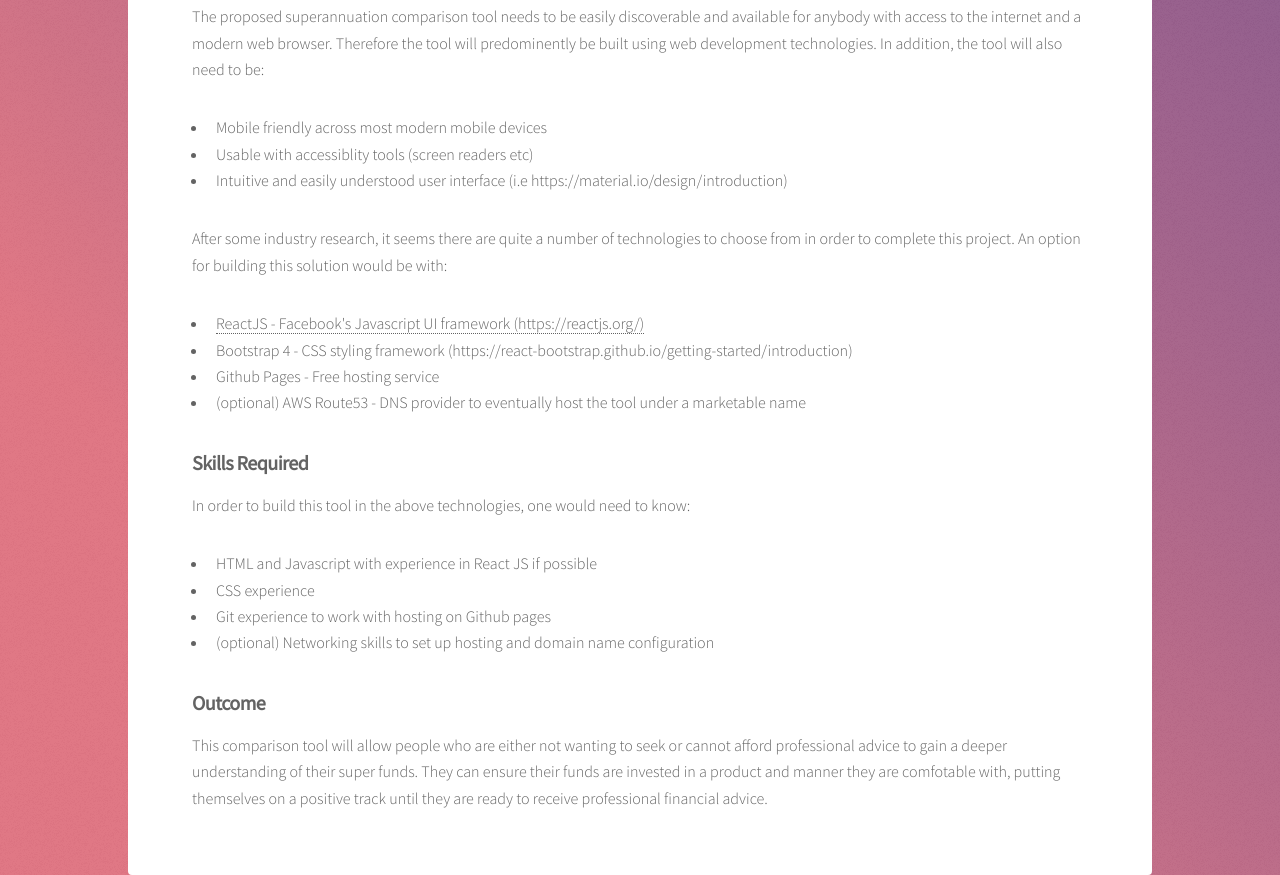
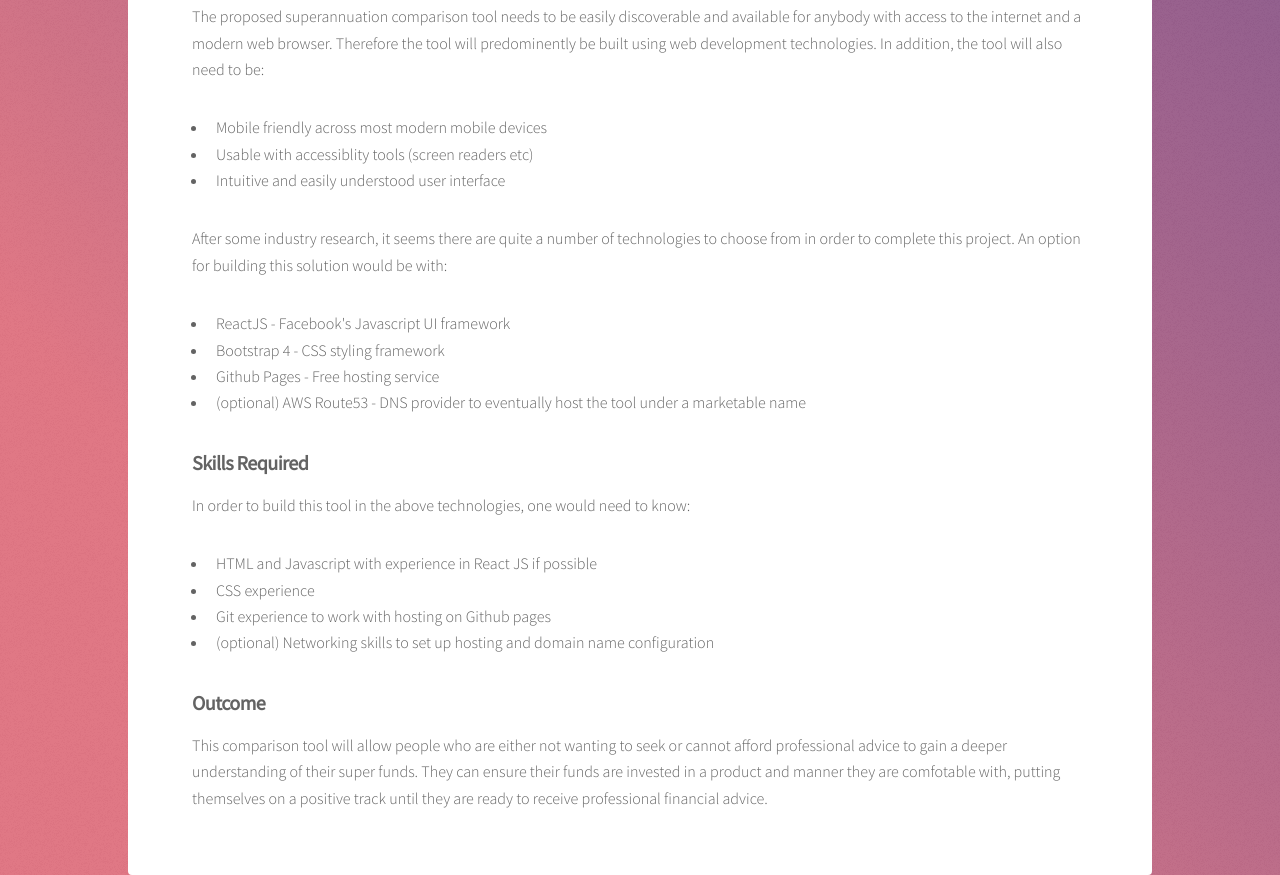
Before and after one commit to Mich610/mich610.github.io, a plain HTML site: page project-idea.html in a window 1280 px wide. Shown: the part 1602-2477 px from the top of the page. Drawn offline with Linux system fonts and the light colour scheme.

Commit message:
Update project-idea.html

```diff
--- a/project-idea.html
+++ b/project-idea.html
@@ -107,7 +107,7 @@
 				<ul>
 					<li>Mobile friendly across most modern mobile devices</li>
 					<li>Usable with accessiblity tools (screen readers etc)</li>
-					<li>Intuitive and easily understood user interface (i.e https://material.io/design/introduction)</li>
+					<li>Intuitive and easily understood user interface </li>
 				</ul>
 
 				<p>
@@ -115,8 +115,8 @@
 					to complete this project. An option for building this solution would be with:
 				</p>
 				<ul>
-					<li><a href="https://reactjs.org">ReactJS - Facebook's Javascript UI framework (https://reactjs.org/)</li>
-					<li>Bootstrap 4 - CSS styling framework (https://react-bootstrap.github.io/getting-started/introduction)</li>
+					<li>ReactJS - Facebook's Javascript UI framework </li>
+					<li>Bootstrap 4 - CSS styling framework </li>
 					<li>Github Pages - Free hosting service</li>
 					<li>(optional) AWS Route53 - DNS provider to eventually host the tool under a marketable name</li>
 				</ul>
```
